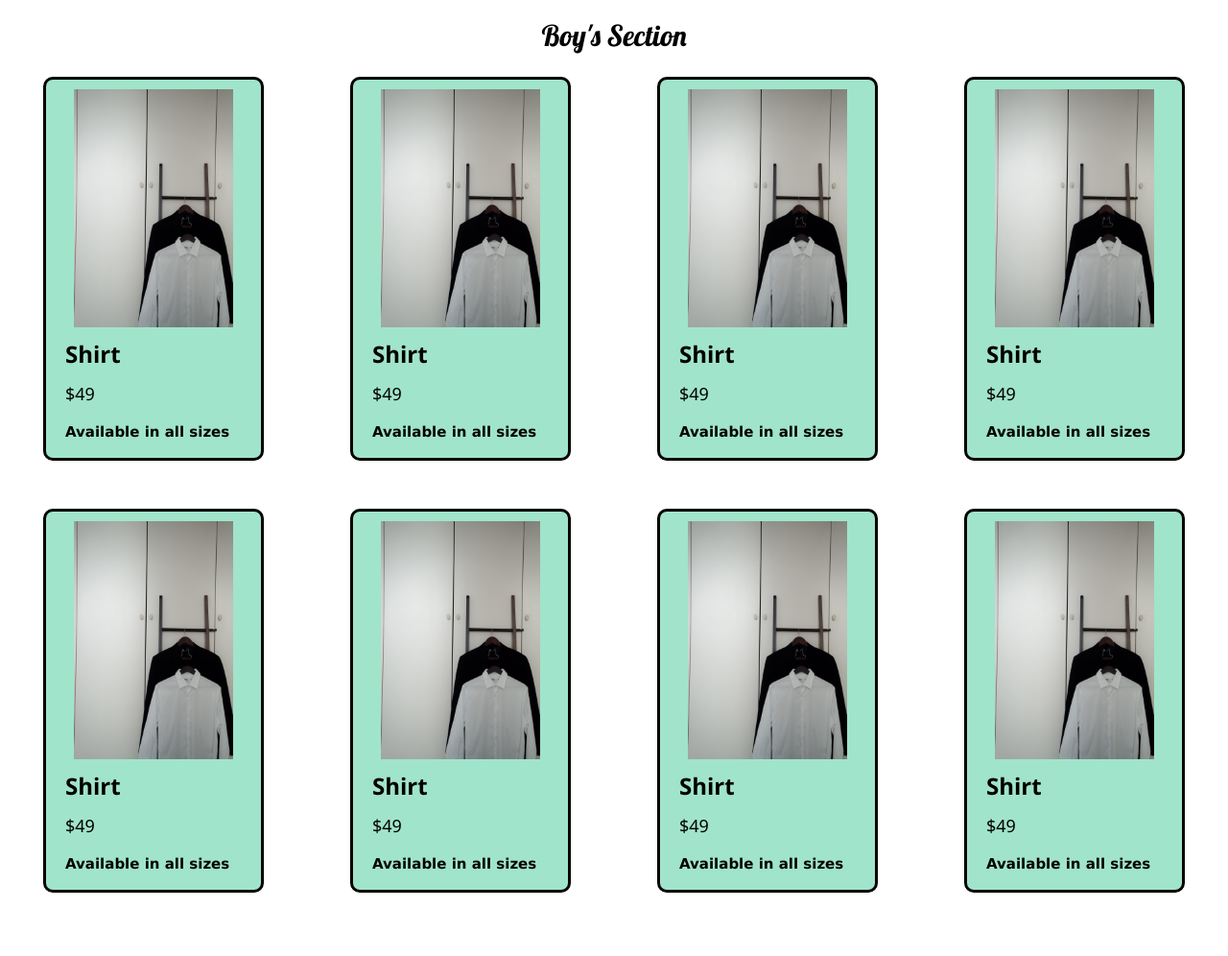
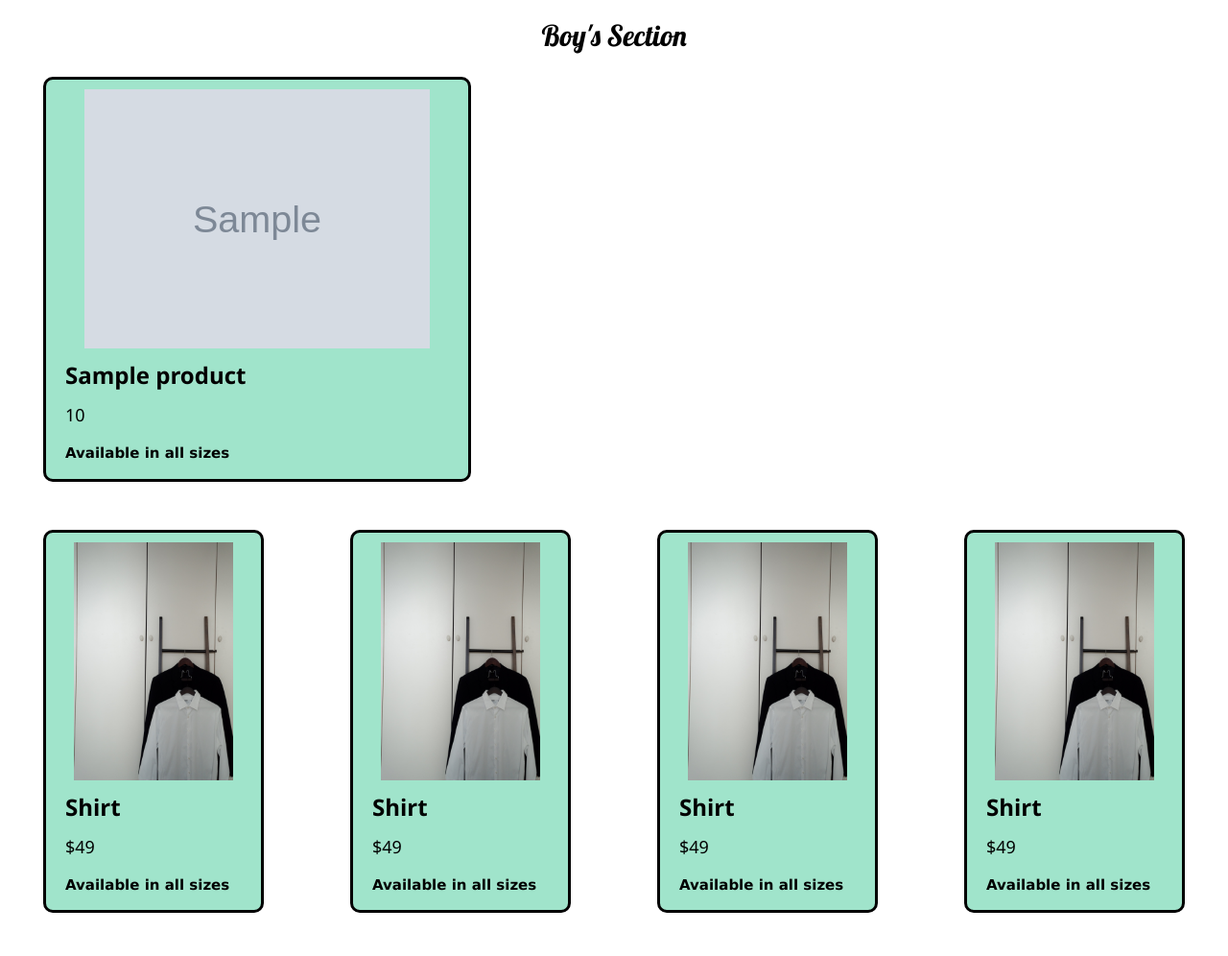
Before and after one commit to parkerhiggins3/HIC---Project-2, a PHP site: page /boys.php in a window 1280 px wide. Shown: the part 40-1036 px from the top of the page at 96% size. Before the commit the page ends 970 px from the top, so only its background shows below. Run offline with PHP 8.4, Linux system fonts and the light colour scheme; tables that the repository leaves empty or names only in its code hold one stand-in row (values such as "Sample post"); grey boxes marked "Sample" are stand-in pictures; some web fonts are replaced.

Commit message:
Added php database pulling for items

```diff
--- a/Frontend/boys.php
+++ b/Frontend/boys.php
@@ -1,4 +1,3 @@
-
 <!DOCTYPE html>
 <html lang="en">
 <head>
@@ -27,30 +26,31 @@
     <h1 id="message">Boy's Section</h1>
 
     <div class="list">
-        <div class="items">
-            <img src="src/example.jpg">
-            <h3>Shirt</h3>
-            <h5>$49</h5>
-            <p>Available in all sizes</p>
-        </div>
-        <div class="items">
-            <img src="src/example.jpg">
-            <h3>Shirt</h3>
-            <h5>$49</h5>
-            <p>Available in all sizes</p>
-        </div>
-        <div class="items">
-            <img src="src/example.jpg">
-            <h3>Shirt</h3>
-            <h5>$49</h5>
-            <p>Available in all sizes</p>
-        </div>
-        <div class="items">
-            <img src="src/example.jpg">
-            <h3>Shirt</h3>
-            <h5>$49</h5>
-            <p>Available in all sizes</p>
-        </div>
+    <?php
+        include "../Backend/config.php";
+
+        $stmt = $pdo->prepare(
+            "select
+                product_name, price, image
+            from
+                product
+            where
+                category_id = 1"
+        );
+
+        $stmt->execute();
+
+        while($row = $stmt->fetch()) {
+            echo "
+                <div class='items'>
+                <img src='".$row["image"]."'>
+                <h3>".$row["product_name"]."</h3>
+                <h5>".$row["price"]."</h5>
+                <p>Available in all sizes</p>
+                </div>
+            ";
+        }
+    ?>
     </div>
 
     <div class="list">
```
